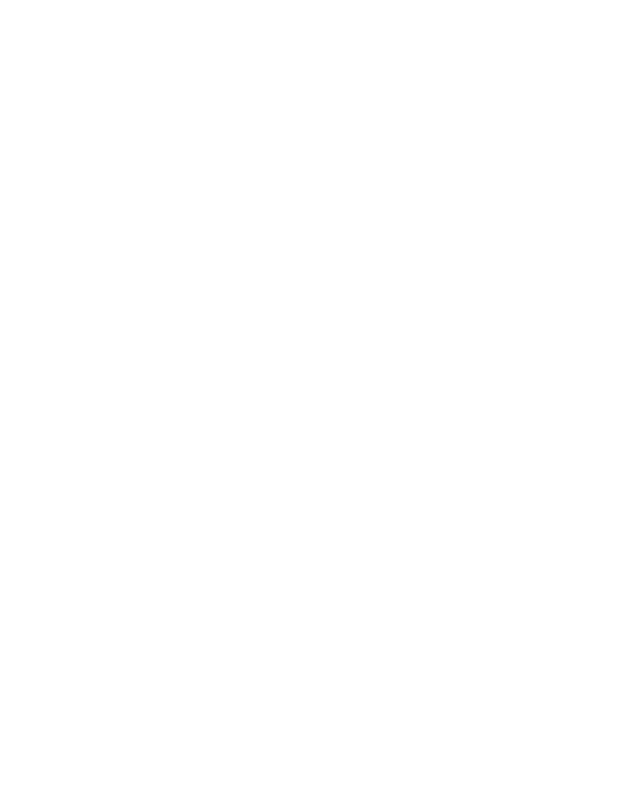
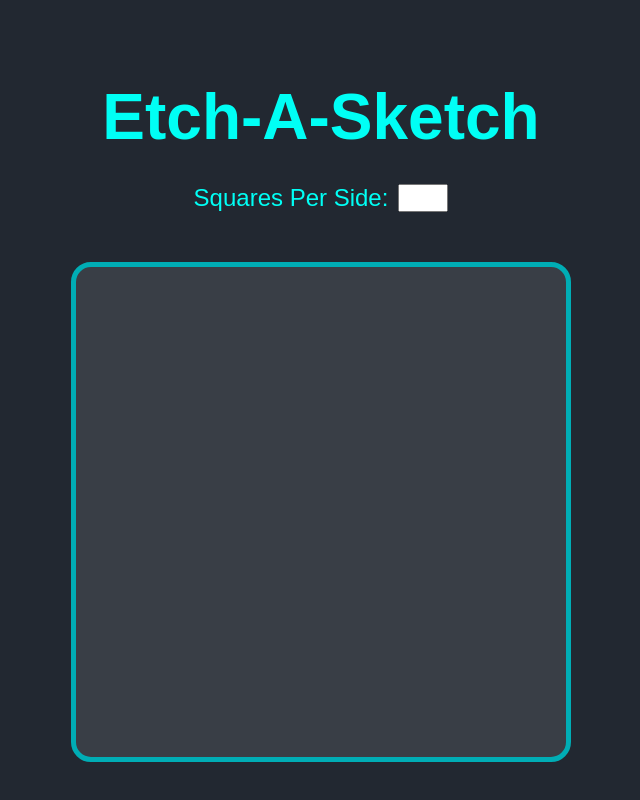
Before and after one commit to mikenstudio/etch, a plain HTML site: page index.html in a window 1280 px wide. Shown: the whole page, without its empty margins (319-959 px from the left). Drawn offline with Linux system fonts and the light colour scheme.

Commit message:
Initialize page layout and style setup

```diff
--- a/index.html
+++ b/index.html
@@ -7,5 +7,14 @@
     <script src="./script.js"></script>
     <title>Etch-A-Sketch</title>
   </head>
-  <body></body>
+  <body>
+    <div class="main">
+      <div class="header"><h1 id="title">Etch-A-Sketch</h1></div>
+      <div class="userInput">
+        <p>Squares Per Side:</p>
+        <input type="number" min="1" max="100" id="rows" />
+      </div>
+      <div class="sketch-box"></div>
+    </div>
+  </body>
 </html>
--- a/style.css
+++ b/style.css
@@ -2,4 +2,69 @@
   margin: 0;
   padding: 0;
   box-sizing: border-box;
+  font-family: Arial, Helvetica, sans-serif;
 }
+
+/* .first-color {
+	background: #222831;
+}
+
+.second-color {
+	background: #393e46;
+}
+
+.third-color {
+	background: #00adb5;
+}
+
+.fourth-color {
+	background: #00fff5;
+} */
+
+.main {
+  background-color: #222831;
+  height: 100vh;
+  display: flex;
+  flex-direction: column;
+  gap: 30px;
+  padding: 80px;
+  align-items: center;
+  justify-content: flex-start;
+}
+.header {
+  /* border: 2px solid white; */
+  /* color: #00adb5; */
+  color: #00fff5;
+  font-weight: 700;
+  font-size: 2rem;
+  display: flex;
+}
+
+.userInput {
+  /* color: #00adb5; */
+  color: #00fff5;
+  width: 500px;
+  display: flex;
+  justify-content: center;
+  gap: 10px;
+  font-size: 1.5rem;
+}
+
+#rows {
+  width: 50px;
+  text-align: center;
+}
+
+.sketch-box {
+  border: 5px solid #00adb5;
+  border-radius: 20px;
+  background-color: #393e46;
+  min-height: 500px;
+  min-width: 500px;
+  max-height: 650px;
+  max-width: 650px;
+  margin-top: 20px;
+  display: flex;
+  justify-content: center;
+  align-items: center;
+}
```
